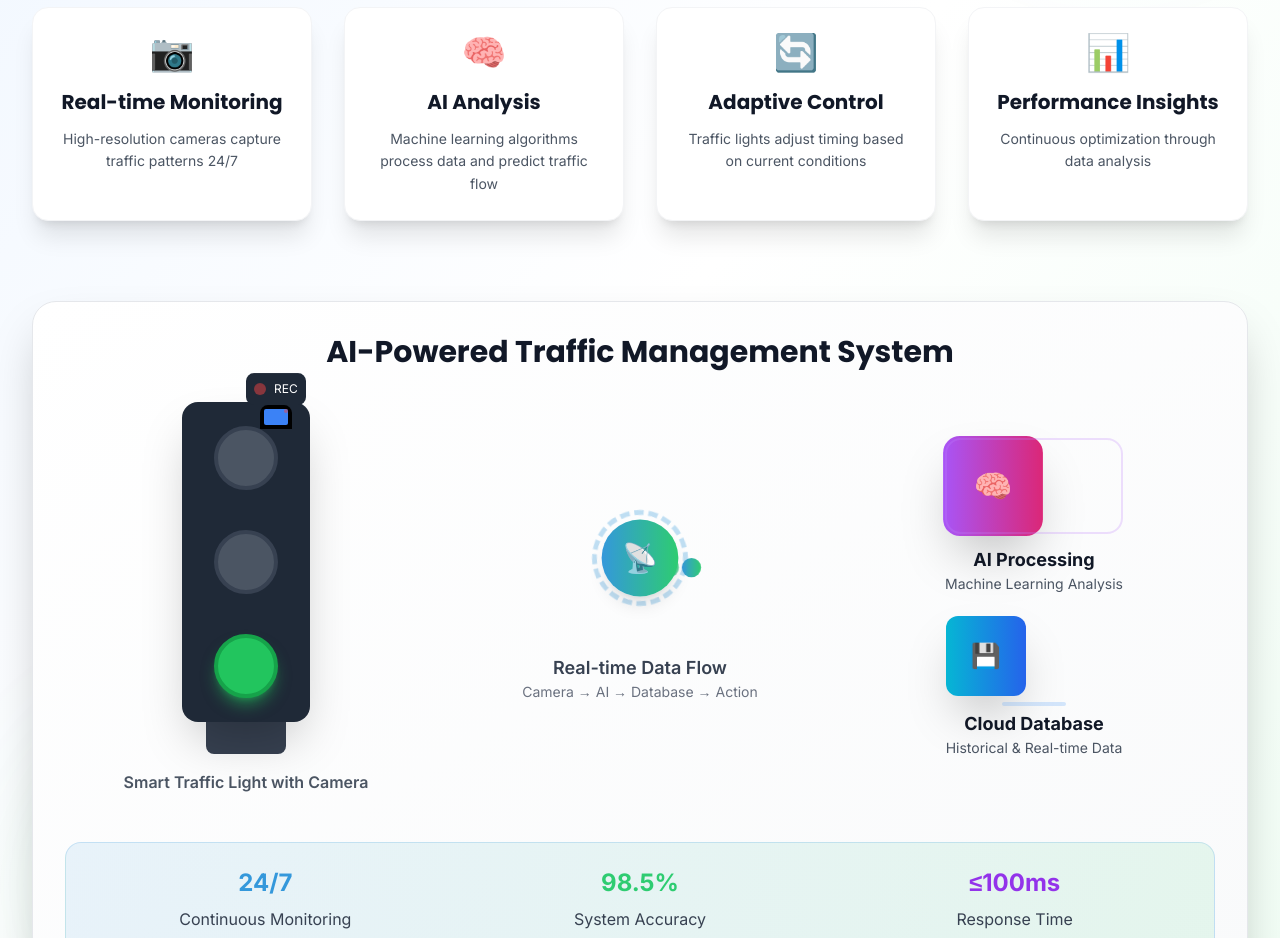
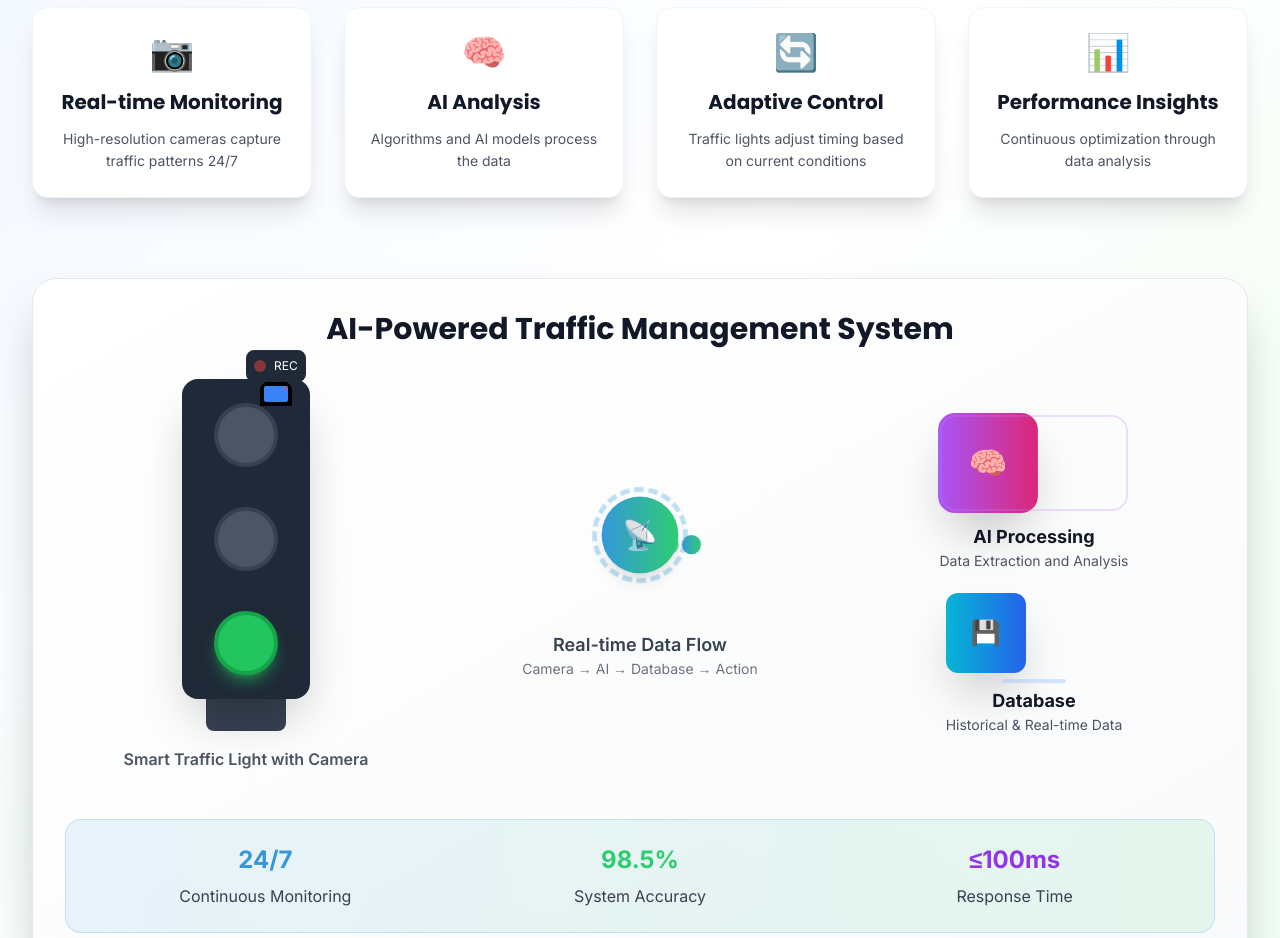
Before and after one commit to DavitVanyan1/traffix-website, a React (Vite) app: page / in a window 1280 px wide. Shown: the part 3360-4298 px from the top of the page. Built offline with nearby package versions, Linux system fonts and the light colour scheme; the HTML template or start-up script is replaced by a standard one.

Commit message:
Update descriptions in SolutionSection component

```diff
--- a/src/components/SolutionSection.jsx
+++ b/src/components/SolutionSection.jsx
@@ -37,7 +37,7 @@ const SolutionSection = ({ t }) => {
     {
       icon: "🧠",
       title: "AI Analysis",
-      description: "Machine learning algorithms process data and predict traffic flow"
+      description: "Algorithms and AI models process the data"
     },
     {
       icon: "🔄",
@@ -235,7 +235,7 @@ const SolutionSection = ({ t }) => {
                     <div className="absolute inset-0 rounded-2xl border-2 border-purple-400/50 animate-pulse"></div>
                   </div>
                   <div className="font-bold text-gray-900 text-lg">AI Processing</div>
-                  <div className="text-sm text-gray-600">Machine Learning Analysis</div>
+                  <div className="text-sm text-gray-600">Data Extraction and Analysis</div>
                 </motion.div>
 
                 {/* Database */}
@@ -254,7 +254,7 @@ const SolutionSection = ({ t }) => {
                     {/* Data waves */}
                     <div className="absolute -bottom-2 left-1/2 transform -translate-x-1/2 w-16 h-1 bg-blue-400/50 rounded-full animate-pulse"></div>
                   </div>
-                  <div className="font-bold text-gray-900 text-lg">Cloud Database</div>
+                  <div className="font-bold text-gray-900 text-lg">Database</div>
                   <div className="text-sm text-gray-600">Historical & Real-time Data</div>
                 </motion.div>
               </div>
```
